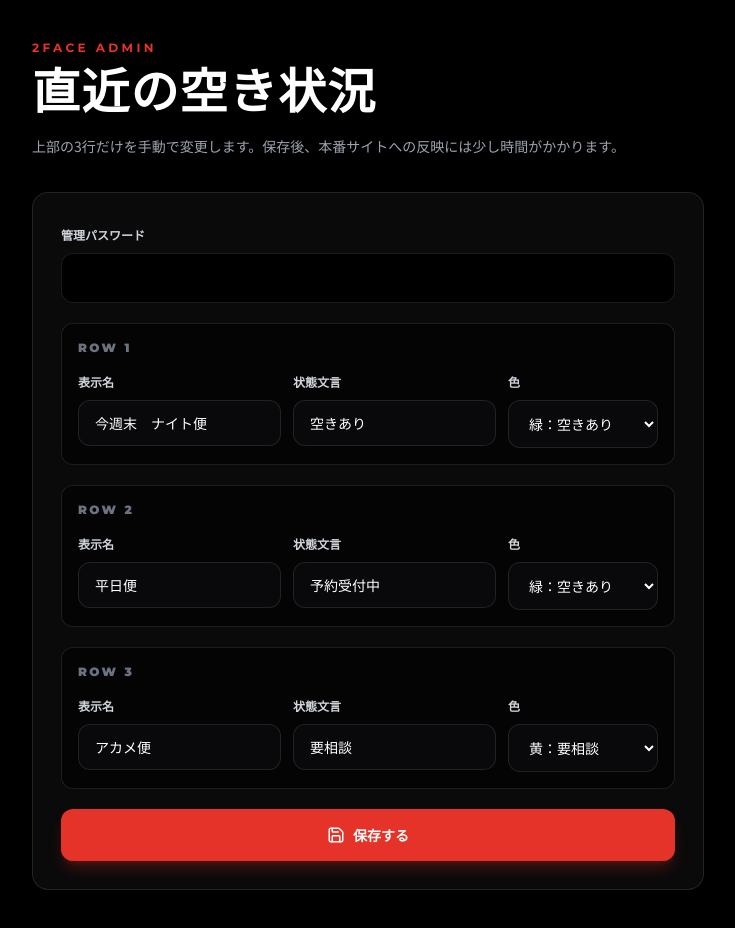
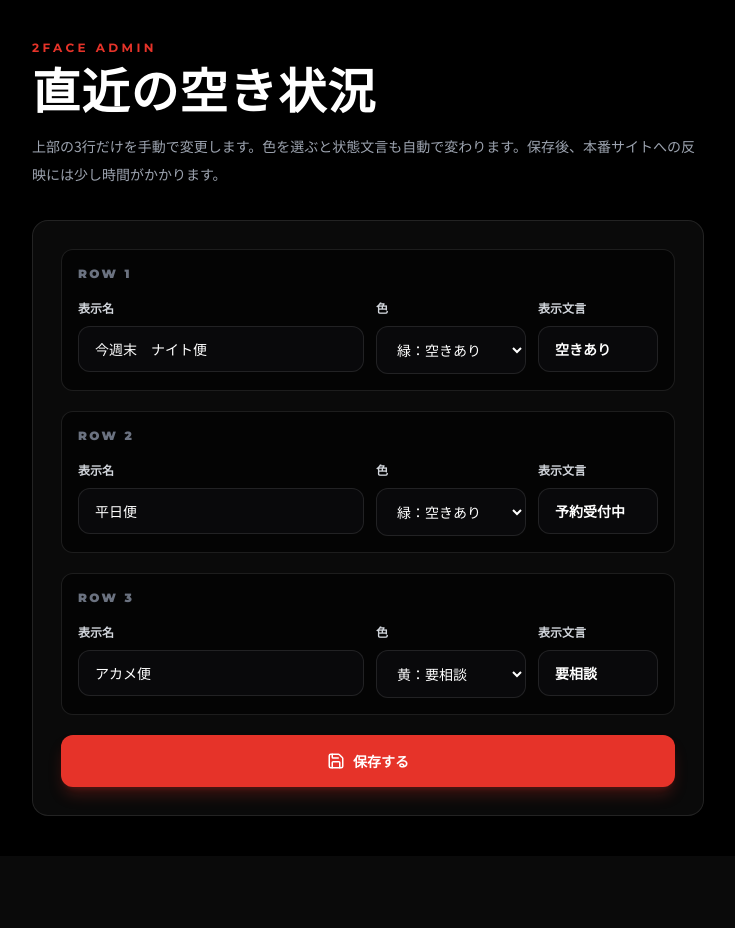
Before and after one commit to 252595tana-alt/boat-seabass-2face, a Next.js app: page /admin in a window 1280 px wide. Shown: the whole page, without its empty margins (272-1007 px from the left). After the commit the page ends 856 px from the top, so only its background shows below. Built offline with nearby package versions, Linux system fonts and the light colour scheme.

Commit message:
Simplify availability admin status

```diff
--- a/app/admin/page.tsx
+++ b/app/admin/page.tsx
@@ -2,7 +2,7 @@
 
 import { Save } from "lucide-react";
 import { FormEvent, useEffect, useState } from "react";
-import type { AvailabilityItem, AvailabilityTone } from "../lib/availability";
+import { availabilityStatusByTone, type AvailabilityItem, type AvailabilityTone } from "../lib/availability";
 
 const toneOptions: { value: AvailabilityTone; label: string }[] = [
   { value: "available", label: "緑：空きあり" },
@@ -17,7 +17,6 @@ const defaultItems: AvailabilityItem[] = [
 ];
 
 export default function AdminPage() {
-  const [password, setPassword] = useState("");
   const [items, setItems] = useState<AvailabilityItem[]>(defaultItems);
   const [message, setMessage] = useState("");
   const [saving, setSaving] = useState(false);
@@ -35,9 +34,16 @@ export default function AdminPage() {
 
   const updateItem = (index: number, field: keyof AvailabilityItem, value: string) => {
     setItems((current) =>
-      current.map((item, itemIndex) =>
-        itemIndex === index ? { ...item, [field]: field === "tone" ? (value as AvailabilityTone) : value } : item,
-      ),
+      current.map((item, itemIndex) => {
+        if (itemIndex !== index) return item;
+
+        if (field === "tone") {
+          const tone = value as AvailabilityTone;
+          return { ...item, tone, status: availabilityStatusByTone[tone] };
+        }
+
+        return { ...item, [field]: value };
+      }),
     );
   };
 
@@ -49,7 +55,7 @@ export default function AdminPage() {
     const response = await fetch("/api/admin/availability", {
       method: "POST",
       headers: { "Content-Type": "application/json" },
-      body: JSON.stringify({ password, items }),
+      body: JSON.stringify({ items }),
     });
     const data = await response.json().catch(() => ({}));
 
@@ -68,40 +74,19 @@ export default function AdminPage() {
         <p className="mb-3 font-heading text-xs font-bold tracking-[0.28em] text-brand-red">2FACE ADMIN</p>
         <h1 className="font-heading text-3xl font-black tracking-wide md:text-5xl">直近の空き状況</h1>
         <p className="mt-4 text-sm leading-7 text-gray-400">
-          上部の3行だけを手動で変更します。保存後、本番サイトへの反映には少し時間がかかります。
+          上部の3行だけを手動で変更します。色を選ぶと状態文言も自動で変わります。保存後、本番サイトへの反映には少し時間がかかります。
         </p>
 
         <form onSubmit={onSubmit} className="mt-8 space-y-5 rounded-2xl border border-white/10 bg-white/[0.04] p-5 shadow-2xl shadow-black/40 md:p-7">
-          <label className="block">
-            <span className="text-xs font-bold text-gray-300">管理パスワード</span>
-            <input
-              type="password"
-              value={password}
-              onChange={(event) => setPassword(event.target.value)}
-              className="mt-2 w-full rounded-xl border border-white/10 bg-black px-4 py-3 text-white outline-none transition-colors focus:border-brand-red"
-              autoComplete="current-password"
-              required
-            />
-          </label>
-
           {items.map((item, index) => (
             <div key={index} className="rounded-xl border border-white/10 bg-black/60 p-4">
               <p className="mb-3 font-heading text-xs font-black tracking-[0.2em] text-gray-500">ROW {index + 1}</p>
-              <div className="grid gap-3 md:grid-cols-[1fr_1fr_150px]">
+              <div className="grid gap-3 md:grid-cols-[1fr_150px_120px]">
                 <label className="block">
                   <span className="text-xs font-bold text-gray-300">表示名</span>
                   <input
                     value={item.label}
                     onChange={(event) => updateItem(index, "label", event.target.value)}
-                    className="mt-2 w-full rounded-xl border border-white/10 bg-zinc-950 px-4 py-3 text-sm text-white outline-none transition-colors focus:border-brand-red"
-                    required
-                  />
-                </label>
-                <label className="block">
-                  <span className="text-xs font-bold text-gray-300">状態文言</span>
-                  <input
-                    value={item.status}
-                    onChange={(event) => updateItem(index, "status", event.target.value)}
                     className="mt-2 w-full rounded-xl border border-white/10 bg-zinc-950 px-4 py-3 text-sm text-white outline-none transition-colors focus:border-brand-red"
                     required
                   />
@@ -120,6 +105,12 @@ export default function AdminPage() {
                     ))}
                   </select>
                 </label>
+                <div className="block">
+                  <span className="text-xs font-bold text-gray-300">表示文言</span>
+                  <div className="mt-2 rounded-xl border border-white/10 bg-zinc-950 px-4 py-3 text-sm font-bold text-white">
+                    {item.status}
+                  </div>
+                </div>
               </div>
             </div>
           ))}
--- a/app/api/admin/availability/route.ts
+++ b/app/api/admin/availability/route.ts
@@ -7,25 +7,12 @@ const REPO = process.env.GITHUB_REPO || "boat-seabass-2face";
 const BRANCH = process.env.GITHUB_BRANCH || "main";
 const FILE_PATH = "app/data/availability.json";
 
-function unauthorized(message = "パスワードが違います。") {
-  return Response.json({ error: message }, { status: 401 });
-}
-
 export async function GET() {
   return Response.json({ items: availabilityItems }, { headers: { "Cache-Control": "no-store" } });
 }
 
 export async function POST(request: Request) {
   const body = await request.json().catch(() => null);
-  const password = String(body?.password ?? "");
-
-  if (!process.env.ADMIN_PASSWORD) {
-    return Response.json({ error: "ADMIN_PASSWORD が未設定です。" }, { status: 500 });
-  }
-
-  if (password !== process.env.ADMIN_PASSWORD) {
-    return unauthorized();
-  }
 
   if (!process.env.GITHUB_TOKEN) {
     return Response.json({ error: "GITHUB_TOKEN が未設定です。" }, { status: 500 });
--- a/app/lib/availability.ts
+++ b/app/lib/availability.ts
@@ -6,6 +6,12 @@ export type AvailabilityItem = {
   label: string;
   status: string;
   tone: AvailabilityTone;
+};
+
+export const availabilityStatusByTone: Record<AvailabilityTone, string> = {
+  available: "空きあり",
+  consult: "要相談",
+  closed: "満席",
 };
 
 export const availabilityItems = availabilityData as AvailabilityItem[];
@@ -22,18 +28,17 @@ export function normalizeAvailabilityItems(items: unknown): AvailabilityItem[] {
 
     const record = item as Record<string, unknown>;
     const label = String(record.label ?? "").trim();
-    const status = String(record.status ?? "").trim();
     const tone = String(record.tone ?? "available") as AvailabilityTone;
 
-    if (!label || !status) {
-      throw new Error("表示名と状態を入力してください。");
+    if (!label) {
+      throw new Error("表示名を入力してください。");
     }
 
     if (!["available", "consult", "closed"].includes(tone)) {
       throw new Error("状態カラーが正しくありません。");
     }
 
-    return { label, status, tone };
+    return { label, status: availabilityStatusByTone[tone], tone };
   });
 
   if (normalized.length !== 3) {
```
Also changed, not shown: 1 other file (tests, documents, lock files or other folders).
